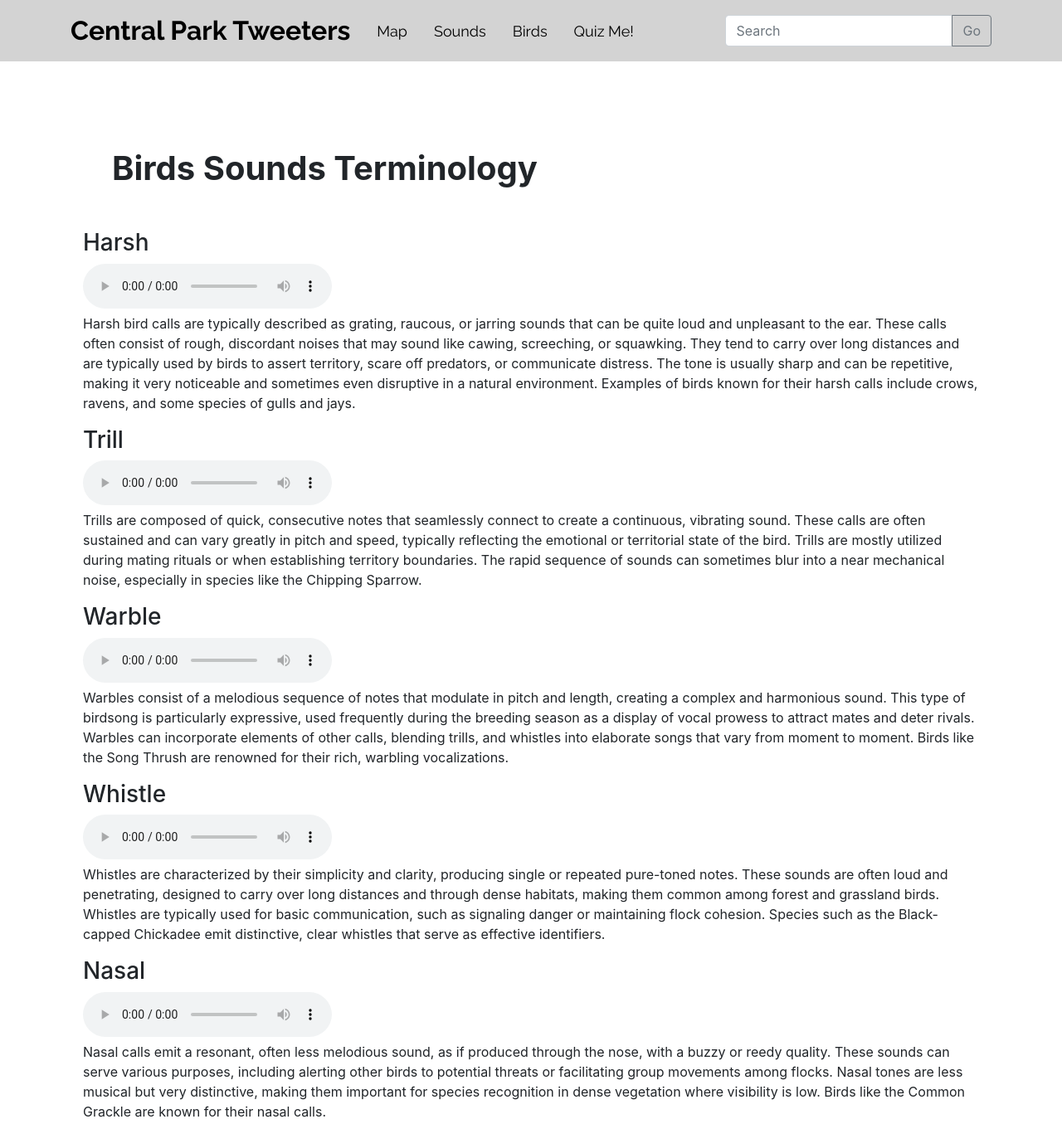
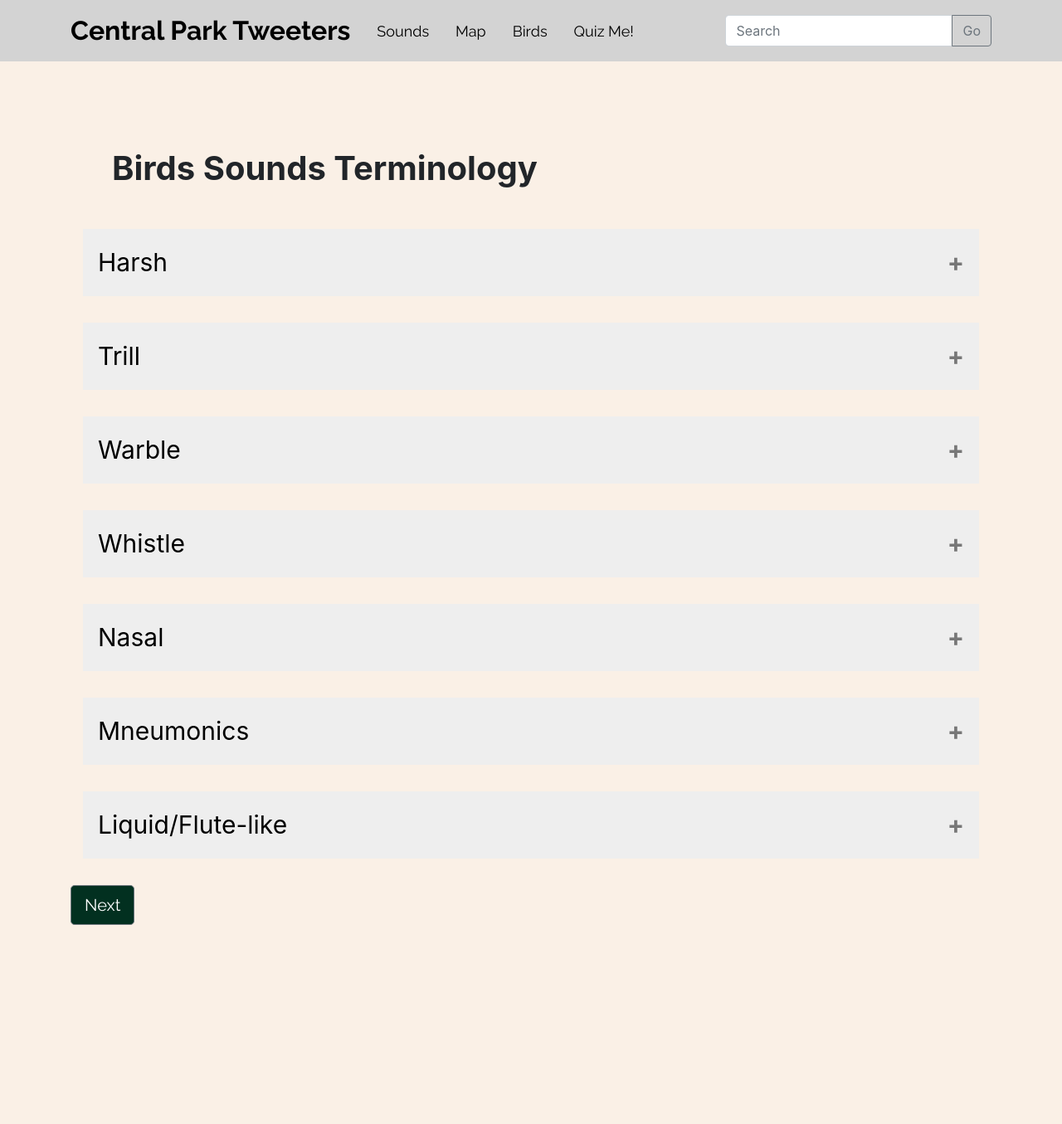
Before and after one commit to elifia-muthia/central-park-tweeters, a Flask app: page /sound in a window 1280 px wide. Shown: the top 1355 px of the page at 83% size. After the commit the page ends 1115 px from the top, so only its background shows below. Run offline with Flask 3, Linux system fonts and the light colour scheme; some libraries are stand-ins or nearby versions.

Commit message:
add accordian drop down content

```diff
--- a/static/bird_sounds.js
+++ b/static/bird_sounds.js
@@ -1,5 +1,28 @@
 $(document).ready(function() {
     show_results(results);
+
+    $(".accordion").click(function(){
+        // Toggle the "active" class on the clicked accordion
+        $(this).toggleClass("active");
+
+        // Select the next element (assumed to be the panel)
+        var panel = $(this).next();
+
+        console.log(panel)
+        console.log(panel.css("maxHeight"))
+        // console.log(panel.css("margin-bottom"))
+        // console.log(accordion.css("margin"))
+
+        // Check if the panel is open
+        if (panel.css("maxHeight") !== "0px" && panel.css("maxHeight")) {
+            // Panel is open, set maxHeight to null to close it
+            panel.css("maxHeight", "0px");
+            // panel.css("margin-bottom","2px");
+        } else {
+            // Panel is closed, open it by setting maxHeight to the scrollHeight
+            panel.css("maxHeight", panel.prop("scrollHeight") + "px");
+        }
+    });
 });
 
 
@@ -9,20 +32,56 @@ function show_results(results) {
         // Create a container for each bird
         var birdDiv = $('<div>').addClass('bird-tone');
 
+
         // Add the title
-        birdDiv.append($('<h3>').text(bird.title));
+        // birdDiv.append($('<h3>').text(bird.title));
+
+        birdDiv.append($('<button class = "accordion">').text(bird.title));
+
+        var panelDiv = $('<div>').addClass('panel');
+        birdDiv.append(panelDiv)
+
+        panelDiv.append($('<p class="panel-spacing">Listen to the recording: </p>'))
 
         // Add the audio player if a sound file is available
         if (bird.sound) {
-            var audioHtml = '<audio controls><source src="' + bird.sound + '" type="audio/mpeg">Your browser does not support the audio element.</audio>';
-            birdDiv.append($(audioHtml));
+            var audioHtml = '<audio controls class="panel-spacing"><source src="' + bird.sound + '" type="audio/mpeg">Your browser does not support the audio element.</audio>';
+            // birdDiv.append($(audioHtml));
+            panelDiv.append($(audioHtml));
         }
 
         if (bird.info) {
-            birdDiv.append($('<p>').text(bird.info));
+            // birdDiv.append($('<p>').text(bird.info));
+            panelDiv.append($('<p>').text(bird.info));
         }
 
         // Append this bird's div to the main container
         $('#tone').append(birdDiv);
     });
 }
+
+
+
+// function show_results(results) {
+//     $.each(results, function(index, bird) {
+//         console.log(bird)
+//         // Create a container for each bird
+//         var birdDiv = $('<div>').addClass('bird-tone');
+
+//         // Add the title
+//         birdDiv.append($('<h3>').text(bird.title));
+
+//         // Add the audio player if a sound file is available
+//         if (bird.sound) {
+//             var audioHtml = '<audio controls><source src="' + bird.sound + '" type="audio/mpeg">Your browser does not support the audio element.</audio>';
+//             birdDiv.append($(audioHtml));
+//         }
+
+//         if (bird.info) {
+//             birdDiv.append($('<p>').text(bird.info));
+//         }
+
+//         // Append this bird's div to the main container
+//         $('#tone').append(birdDiv);
+//     });
+// }
--- a/static/main.css
+++ b/static/main.css
@@ -189,3 +189,52 @@ table tbody tr:nth-child(odd) {
     line-height: 34px;
     margin: 4rem 0 2rem;
 }
+
+
+.accordion {
+    background-color: #eee;
+    /* color: #444; */
+    color: #000;
+    cursor: pointer;
+    padding: 18px;
+    width: 100%;
+    border: none;
+    text-align: left;
+    outline: none;
+    font-size: 30px;
+    transition: 0.4s;
+    margin: 0 0 0;
+    /* margin: 0rem 0 2rem; */
+  }
+
+
+  .active, .accordion:hover {
+    background-color: #ccc;
+  }
+
+  .accordion:after {
+    content: '\002B';
+    color: #777;
+    font-weight: bold;
+    float: right;
+    margin-left: 5px;
+  }
+
+  .active:after {
+    content: "\2212";
+  }
+
+  .panel {
+    padding: 0 18px;
+    font-size: 20px;
+    background-color: white;
+    max-height: 0;
+    overflow: hidden;
+    transition: max-height 0.2s ease-out;
+    margin-bottom: 2rem;
+    /* margin: 0rem 0 2rem; */
+  }
+
+  .panel-spacing{
+    margin: 1rem 0 1rem;
+  }
--- a/templates/bird_sounds.html
+++ b/templates/bird_sounds.html
@@ -9,13 +9,16 @@
     console.log(results)
 </script>
 
-<body>
+<body class="main-color">
     <div class = "col-md-12">
         <div class = "row map-header">
            <strong>Birds Sounds Terminology </strong>
         </div>
+        <div id="tone"></div>
 
-        <div id="tone"></div>
+        <div class="row">
+            <a href="/map"><button class="btn btn-outline-secondary btn-lg accent-color base-font white-text">Next</button></a>
+        </div>
     </div>
 </body>
 
--- a/templates/layout.html
+++ b/templates/layout.html
@@ -23,8 +23,8 @@
     <nav class="navbar navbar-expand-lg navbar-color">
         <div class="container">
             <a class="navbar-brand base-font" href="/">Central Park Tweeters</a>
+            <a class="nav-item nav-link base-font" href="/sound">Sounds</a>
             <a class="nav-item nav-link base-font" href="/map">Map</a>
-            <a class="nav-item nav-link base-font" href="/sound">Sounds</a>
             <a class="nav-item nav-link base-font" href="/birds">Birds</a>
             <a class="nav-item nav-link base-font" href="/quiz">Quiz Me!</a>
             <button class="navbar-toggler" type="button" data-bs-toggle="collapse" data-bs-target="#navbarNavAltMarkup" aria-controls="navbarNavAltMarkup" aria-expanded="false" aria-label="Toggle navigation">
```
Also changed, not shown: templates/homepage.html (+9 -2 lines).
